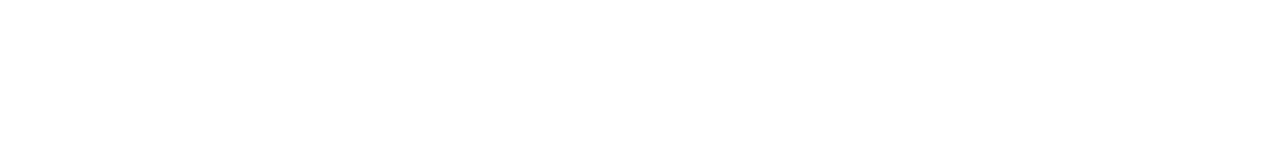
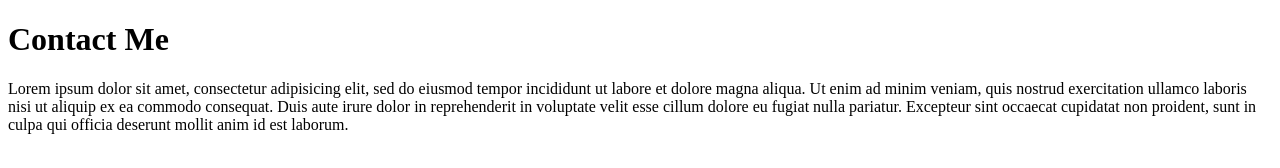
Before and after one commit to FALL2024-4502-7502/ava-first-website2, a plain HTML site: page contact.html in a window 1280 px wide. Drawn offline with Linux system fonts and the light colour scheme; files that its build step writes are made by us from their sources.

Commit message:
Update contact.html

```diff
--- a/contact.html
+++ b/contact.html
@@ -4,8 +4,15 @@
 	<meta charset="utf-8">
 	<meta name="viewport" content="width=device-width, initial-scale=1">
 	<title>Contact Me</title>
+	<link rel="stylesheet" type="text/css" href="css/style.css">
 </head>
 <body>
-
+<h1>Contact Me</h1>
+<p>Lorem ipsum dolor sit amet, consectetur adipisicing elit, sed do eiusmod
+tempor incididunt ut labore et dolore magna aliqua. Ut enim ad minim veniam,
+quis nostrud exercitation ullamco laboris nisi ut aliquip ex ea commodo
+consequat. Duis aute irure dolor in reprehenderit in voluptate velit esse
+cillum dolore eu fugiat nulla pariatur. Excepteur sint occaecat cupidatat non
+proident, sunt in culpa qui officia deserunt mollit anim id est laborum.</p>
 </body>
 </html>
```
